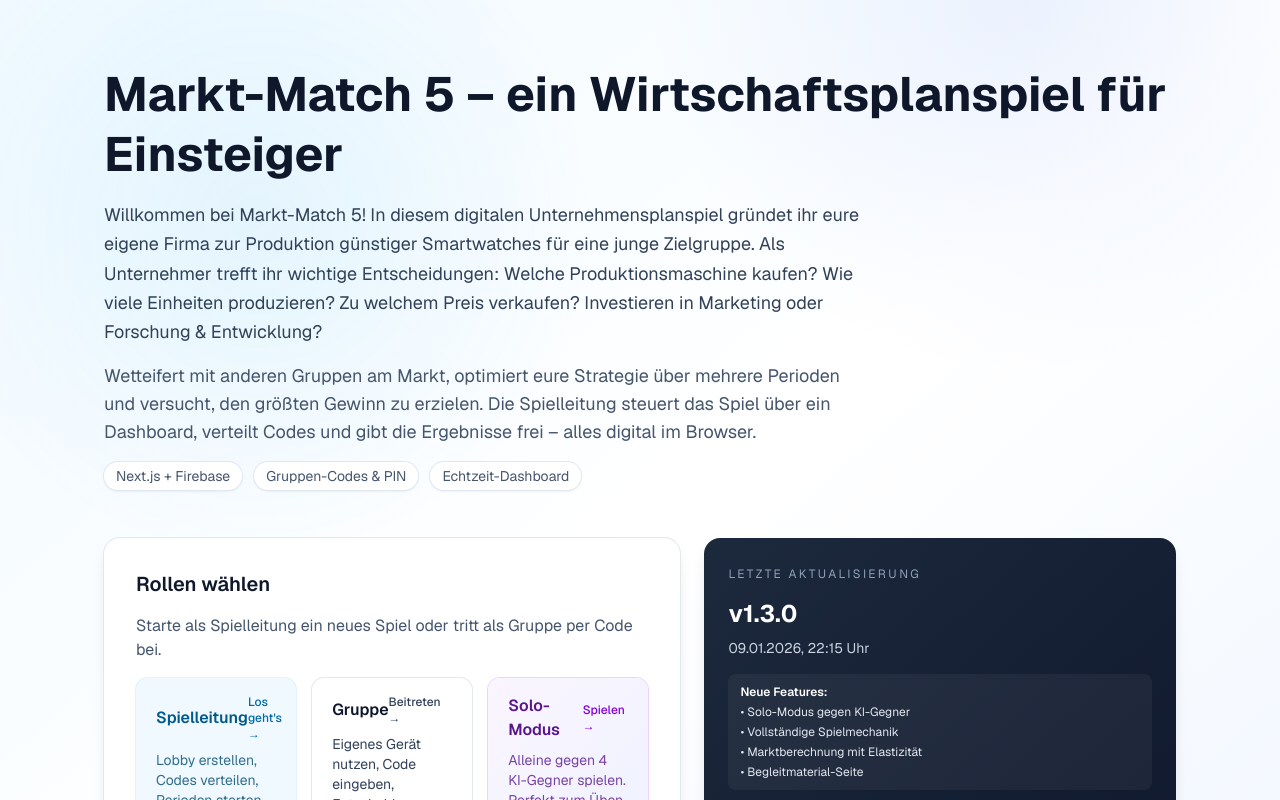
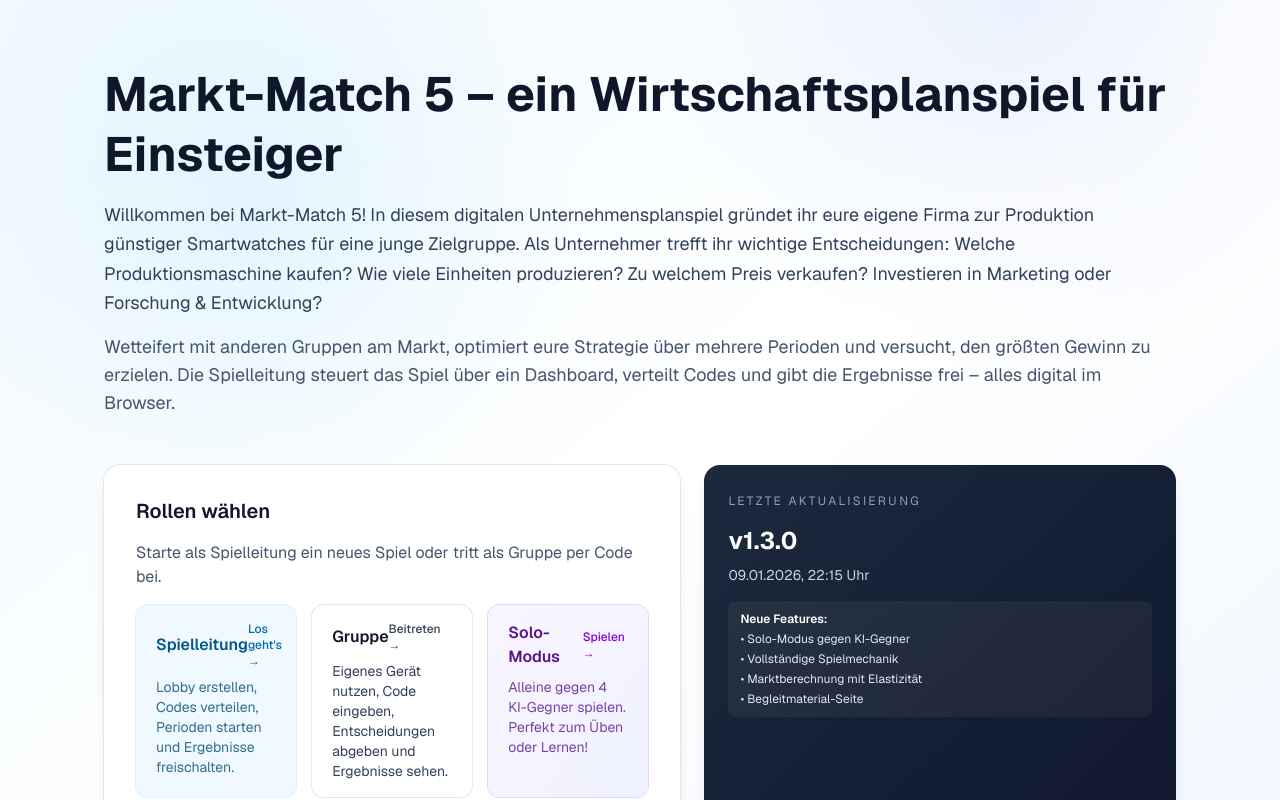
Before and after one commit to swjnmang/marktmatch5, a Next.js app in the folder mm5-vercel/: page / in a window 1280 px wide. Shown: the top 800 px of the page. Built offline with nearby package versions, Linux system fonts and the light colour scheme.

Commit message:
UI: Improve landing page layout - Remove max-width constraint from description paragraphs - Remove tech badges (Next.js+Firebase, Gruppen-Codes, Echtzeit-Dashboard)

```diff
--- a/mm5-vercel/src/app/page.tsx
+++ b/mm5-vercel/src/app/page.tsx
@@ -10,17 +10,12 @@ export default function Home() {
           <h1 className="text-3xl font-bold leading-tight text-slate-900 sm:text-4xl lg:text-5xl">
             Markt-Match 5 – ein Wirtschaftsplanspiel für Einsteiger
           </h1>
-          <p className="max-w-3xl text-base text-slate-700 sm:text-lg leading-relaxed">
+          <p className="text-base text-slate-700 sm:text-lg leading-relaxed">
             Willkommen bei Markt-Match 5! In diesem digitalen Unternehmensplanspiel gründet ihr eure eigene Firma zur Produktion günstiger Smartwatches für eine junge Zielgruppe. Als Unternehmer trefft ihr wichtige Entscheidungen: Welche Produktionsmaschine kaufen? Wie viele Einheiten produzieren? Zu welchem Preis verkaufen? Investieren in Marketing oder Forschung & Entwicklung?
           </p>
-          <p className="max-w-3xl text-base text-slate-600 sm:text-lg">
+          <p className="text-base text-slate-600 sm:text-lg">
             Wetteifert mit anderen Gruppen am Markt, optimiert eure Strategie über mehrere Perioden und versucht, den größten Gewinn zu erzielen. Die Spielleitung steuert das Spiel über ein Dashboard, verteilt Codes und gibt die Ergebnisse frei – alles digital im Browser.
           </p>
-          <div className="flex flex-wrap gap-3 text-sm text-slate-600">
-            <span className="rounded-full bg-white px-3 py-1 shadow-sm ring-1 ring-slate-200">Next.js + Firebase</span>
-            <span className="rounded-full bg-white px-3 py-1 shadow-sm ring-1 ring-slate-200">Gruppen-Codes & PIN</span>
-            <span className="rounded-full bg-white px-3 py-1 shadow-sm ring-1 ring-slate-200">Echtzeit-Dashboard</span>
-          </div>
         </header>
 
         <section className="grid gap-6 lg:grid-cols-[1.1fr_0.9fr]">
```
